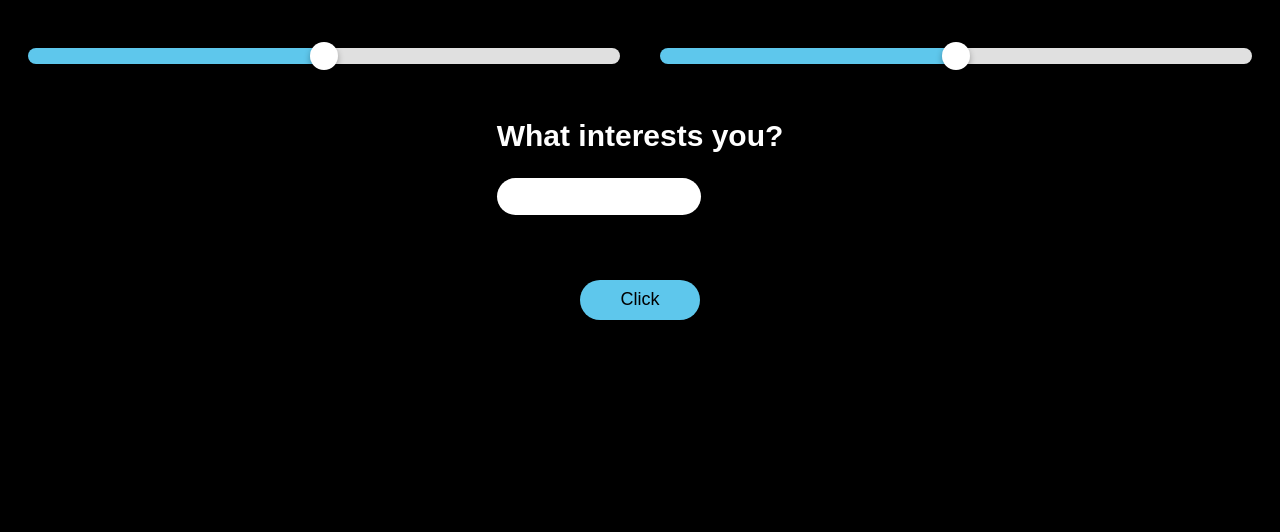
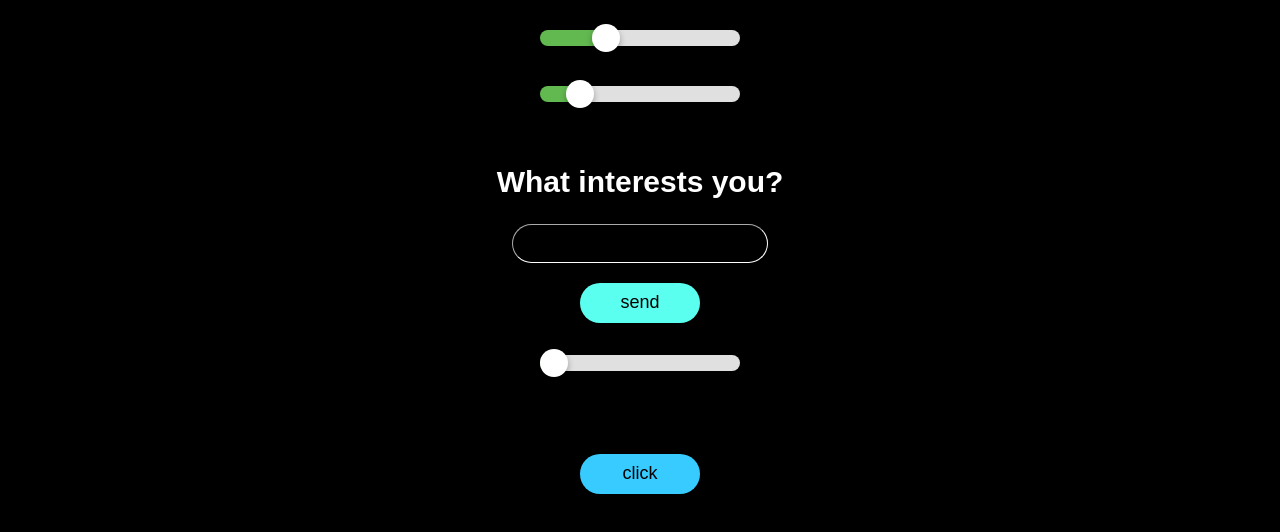
Before and after one commit to andjelalaly/websocket-demo, a website: page docs/index.html in a window 1280 px wide. Drawn offline with nearby package versions, Linux system fonts and the light colour scheme; a web font is replaced by a local one.

Commit message:
new slider and styles

```diff
--- a/docs/index.html
+++ b/docs/index.html
@@ -9,41 +9,34 @@
   <link href="https://fonts.googleapis.com/css2?family=Valley+Sans:ital,wght@0,100..900;1,100..900&display=swap" rel="stylesheet">
   <link rel="stylesheet" href="styles.css">
 
-  <style>
-    body {
-     font-family: "Valley Sans", sans-serif;
-     font-weight: 400;
-     display: grid;
-
-    }
-    button{
-      font-family: "Valley Sans", sans-serif;
-      font-weight: 500;
-      font-size: 18px;
-    }
-  </style>
-
+  <style></style>
     <script src="https://ajax.googleapis.com/ajax/libs/jquery/1.11.3/jquery.min.js"></script>
 </head>
 <body>
  <div>
   <div class="slider-container">
-    <input type="range" min="0" max="100" value="50" style="--value: 50;
+    <input type="range" min="0" max="100" value="30" style="--value: 30;
      --min: 0; --max: 100;" id="controllTD" class="slider"/><br>
 
-    <input  type="range" min="0" max="100" value="50" style="--value: 50;
-     --min: 0; --max: 100;" id="controllTD2" class="slider"/>
-</div>
+    <input  type="range" min="0" max="100" value="15" style="--value: 15;
+     --min: 0; --max: 100;" id="controllTD2" class="slider"/><br>
+
+</div >
 <div>
-<form class="form-inline">
-    <section class="form-group">
+  <form>
+    <div class="form-container">
       <label for="msgForm" class="message-label"><h2>What interests you?</h2></label>
       <input type="text" class="message-input" id="msgForm">
-    </section>
-</form>
+      <input type="submit" value="send" class="send-button">
+    </div>
+  </form>
+</div>
+<div class="slider-container">
+  <input  type="range" min="0" max="100" value="0" style="--value: 0;
+    --min: 0; --max: 100;" id="controllTD3" class="slider"/><br>
 </div>
 <div id="buttonDiv" class="button-container">
-    <button type="button" id="button1" class="buttonprimary">Click</button>
+    <button type="button" id="button1" class="buttonprimary">click</button>
     </div>
    </div>
   <script>
@@ -53,6 +46,9 @@
 
     const slider2 = document.getElementById("controllTD2");
     const output2 = document.querySelector('output[for="controllTD2"]');
+
+    const slider3 = document.getElementById("controllTD3");
+    const output3 = document.querySelector('output[for="controllTD3"]');
 
    slider.addEventListener('input', (e) => {
    const value = e.target.value;
@@ -67,6 +63,13 @@
    output2.textContent = value2;
 
 });
+
+ slider3.addEventListener('input', (e) => {
+   const value3 = e.target.value;
+   slider3.style.setProperty('--value', value3);
+   output3.textContent = value3;
+
+});
     //var host = location.hostname;
     //console.log("Host : ", host);
     //var ws = new WebSocket('ws://' + host + ':8080');
@@ -75,20 +78,30 @@
     ws.onopen = function(){
       var resetState= { "button1": 0 };
       ws.send(JSON.stringify(resetState));
+
+      var resetSlider = {'slider1': 30, 'slider2':15, 'slider3':0};
+      ws.send(JSON.stringify(resetSlider));
+
     };
 
     var controlTD = document.getElementById("controllTD");
     var controlTD2 = document.getElementById("controllTD2");
+    var controlTD3 = document.getElementById("controllTD3");
 
     controlTD.addEventListener('input', (event) => {
       //console.log(controlTD.value);
-    ws.send(JSON.stringify({'slider2':controlTD.value, 'slider3':controlTD2.value}))
+    ws.send(JSON.stringify({'slider1':controlTD.value, 'slider2':controlTD2.value, 'slider3':controlTD3.value}))
 
     });
 
     controlTD2.addEventListener('input', (event) => {
     //console.log(controlTD.value);
-    ws.send(JSON.stringify({'slider2':controlTD.value, 'slider3':controlTD2.value}))
+    ws.send(JSON.stringify({'slider1':controlTD.value, 'slider2':controlTD2.value, 'slider3':controlTD3.value}))
+    });
+
+    controlTD3.addEventListener('input', (event) => {
+    //console.log(controlTD.value);
+    ws.send(JSON.stringify({'slider1':controlTD.value, 'slider2':controlTD2.value, 'slider3':controlTD3.value}))
     });
 
     var container = document.getElementById("buttonDiv");
@@ -103,8 +116,12 @@
        var newId =`button${buttonCount}`;
 
        var newButton = document.createElement('button');
-       newButton.innerText ="Again";
+       newButton.innerText ="again";
        newButton.style.position ='absolute';
+       newButton.style.mixBlendMode ='difference';
+       newButton.style.backgroundColor = "#" + ((1 << 24) * Math.random() | 0).toString(16).padStart(6, "0")
+
+
 
        var maxX = (window.innerWidth - (currentButton.offsetWidth || 50));
        var maxY = (window.innerHeight - (currentButton.offsetHeight || 50 ));
--- a/docs/styles.css
+++ b/docs/styles.css
@@ -1,7 +1,11 @@
 /*@media screen and (max-width: 480px) {*/
 body {
-  background-color: black;
+  background-color: rgb(0, 0, 0);
   overflow: hidden;
+  font-family: "Valley Sans", sans-serif;
+  font-weight: 400;
+  display: grid;
+
 }
 
 h2 {
@@ -14,7 +18,7 @@ p{
     font-weight: 200;
 }
 button {
-   background-color: #5EC7EC;
+   background-color: #38CBFF;
    color: #000;
    width:120px;
    height: 40px;
@@ -22,11 +26,13 @@ button {
    margin-top: 40px;
    border:none;
    border-radius:20px;
+   font-family: "Valley Sans", sans-serif;
+   font-weight: 500;
+   font-size: 18px;
 }
 button:disabled {
     pointer-events: none;
-    opacity: 0.99;
-    background-color: rgb(221, 105, 70); /* Good UX practice to show it's disabled on mobile */
+    opacity: 0.8;
 }
 
 .button-container{
@@ -37,15 +43,14 @@ button:disabled {
 }
 .slider-container{
   margin-top:20px;
-  display: flex;
+  display: grid;
   justify-content: center;
   align-items: center;
+
 }
 
 .slider{
     border-radius: 20px;
-    margin-bottom:30px;
-    margin-right:20px;
     --range: calc(var(--max) - var(--min));
     --ratio: calc((var(--value) - var(--min)) / var(--range));
     --sx: calc(0.5 * 20px + var(--ratio) * (100% - 20px));
@@ -55,8 +60,8 @@ button:disabled {
 .slider::-webkit-slider-runnable-track {
   background: linear-gradient(
     to right,
-    #5EC7EC 0%,
-    #5EC7EC var(--sx),
+    #62B950 0%,
+    #62B950 var(--sx),
     #e0e0e0 var(--sx),
     #e0e0e0 100%
   );
@@ -66,14 +71,12 @@ input[type=range] {
 -webkit-appearance: none;
 appearance: none;
 background: transparent;
-width:100%;
-margin-top: 20px;
-margin-left: 20px;
-margin-right: 20px;
+width: 200px;
+margin-bottom: 20px;
+
 
 }
 input[type=range]::-webkit-slider-runnable-track {
-  width: 100%;
   height: 16px;
   border-radius: 15px;
 
@@ -90,21 +93,33 @@ input[type=range]::-webkit-slider-thumb {
     box-shadow: 0px 3px 6px rgba(0, 0, 0, 0.3);
 }
 
-.message-input{
-  border-radius: 20px;
-  box-shadow: none;
-  border: none;
-  height: 35px;
+.form-container {
+  display: grid;
   justify-content: center;
   align-items: center;
-  width:200px;
-
+  justify-items: center;
 }
 
-.form-inline{
-  margin-bottom: 20px;
-  display: flex;
-  justify-content: center;
-  align-items: center;
+.message-input{
+  box-shadow: none;
+  border-radius: 20px;
+  border-color: white;
+  border-width: 0.04cm;
+  height: 35px;
+  width: 250px;
+  background-color: #000;
+}
 
+.send-button{
+   background-color: #5bffef;
+   color: #000;
+   width:120px;
+   height: 40px;
+   margin-bottom: 10px;
+   margin-top: 20px;
+   border:none;
+   border-radius:20px;
+   font-family: "Valley Sans", sans-serif;
+   font-weight: 500;
+   font-size: 18px;
 }
```
